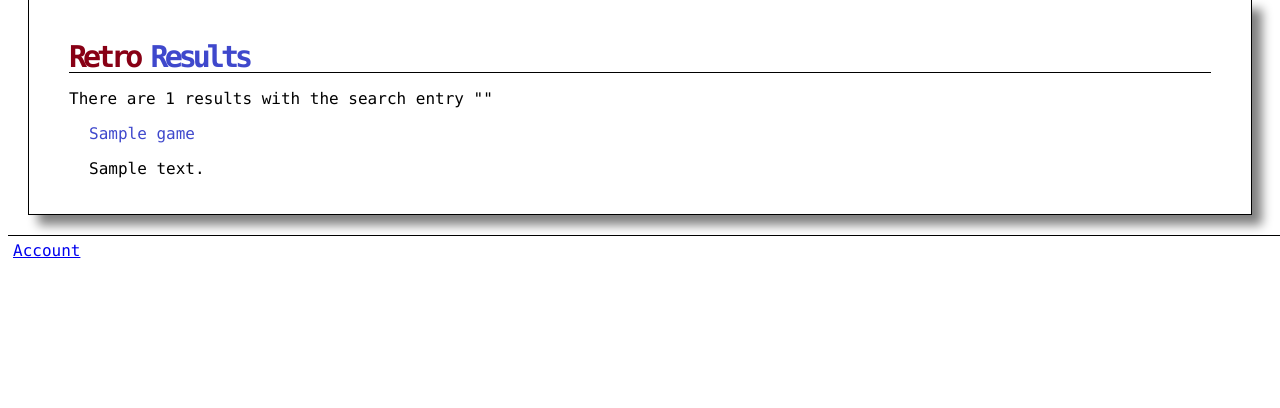
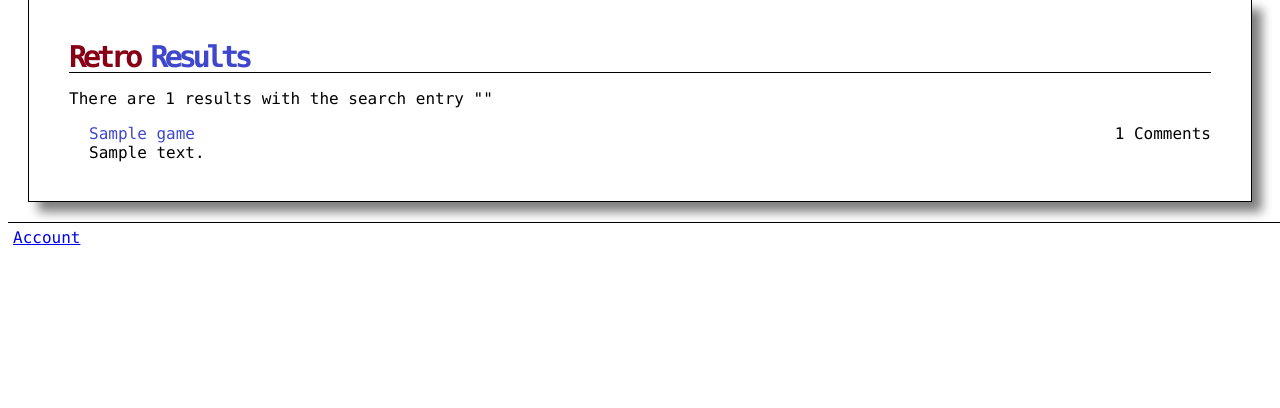
Before and after one commit to Code-Institute-Submissions/roy-finch-data-centric-webpage_SepResub, a Flask app: template templates/result.html in a window 1280 px wide. Shown: the part 70-478 px from the top of the page. Run offline with Flask 2, Linux system fonts and the light colour scheme; the template is opened without the code that fills it: most values are stand-ins (such as "Sample title", 1, 10 or a date in 2020).

Commit message:
Making the results page and colours feel nicer

```diff
--- a/templates/base.html
+++ b/templates/base.html
@@ -195,7 +195,7 @@
             text-decoration: none;
         }
 
-        .author {
+        .right {
             float:right;
         }
 
--- a/templates/result.html
+++ b/templates/result.html
@@ -13,9 +13,11 @@
 
     {% for game in results %}
         <div class="indent">
-            <a class="a-none blue" href="{{ game.link }}">{{game.name}}</a>
-            <p>{{game.details}}</p>
+            <a class="a-none blue" href="{{ game.link }}">{{game.name}}</a><span class="right">{{ game.num_comments }} Comments</span>
+            <br>
+            <span>{{game.details}}</span>
         </div>
+        <br>
     {% endfor %}
 
     <!-- <br> -->
```
Also changed, not shown: templates/page_template.html (+7 -4 lines).
